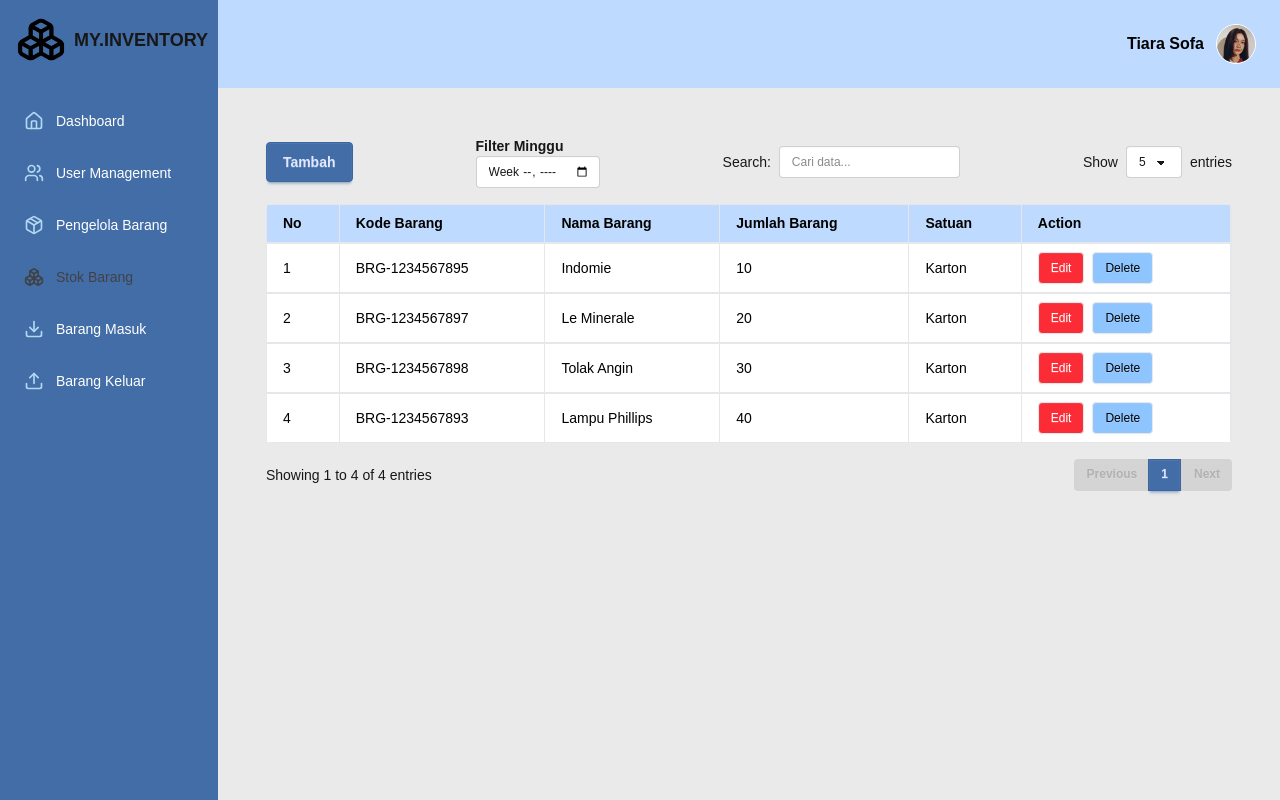
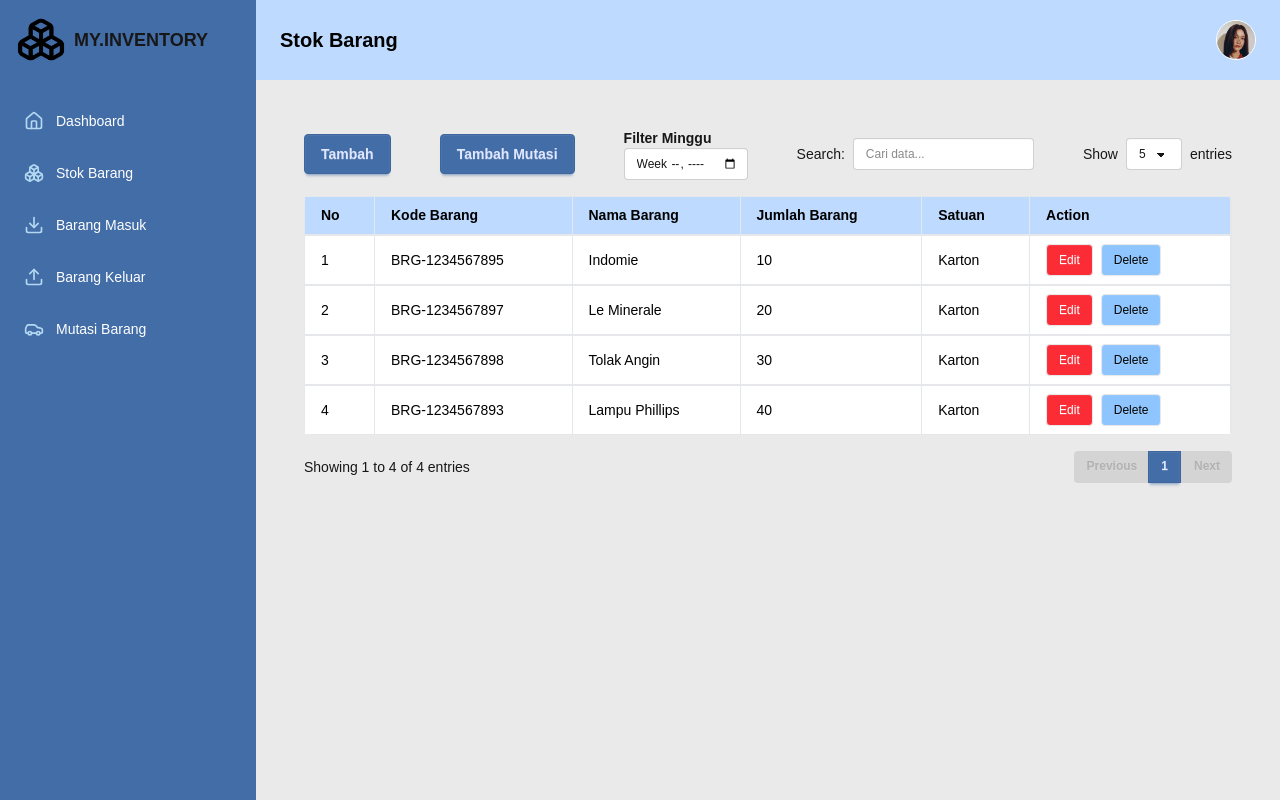
Before and after one commit to FarisAnugrah/inventory-frontend, a Next.js app: page /stok/admin in a window 1280 px wide. Built offline with nearby package versions, Linux system fonts and the light colour scheme.

Commit message:
added a view to Mutasi Barang, fixed the layout and navbar to make it a consistent size, and fixed the action

```diff
--- a/src/app/mutasiBarang/page.jsx
+++ b/src/app/mutasiBarang/page.jsx
@@ -0,0 +1,40 @@
+import Table from '@/components/Table';
+
+export default function pengelola() {
+    const columns = [
+        { header: "No", accessor: "no" },
+        { header: "Kode Mutasi", accessor: "kode" },
+        { header: "Nama Barang", accessor: "barang" },
+        { header: "Gudang Asal", accessor: "gud_asal" },
+        { header: "Gudang Tujuan", accessor: "gud_tujuan" },
+        { header: "Penanggung Jawab", accessor: "penanggung" },
+        { header: "Jumlah", accessor: "jumlah" },
+        { header: "Tanggal Mutasi", accessor: "mutasi" },
+    ];
+
+    const data = [
+        { no: 1, kode: "MT001", barang: "Indomie", gud_asal: "Jakarta", gud_tujuan: "Surabaya", penanggung: "Budianto", jumlah: "100", mutasi: "2022-02-23" },
+        { no: 2, kode: "MT002", barang: "Le Mineral", gud_asal: "Bogor", gud_tujuan: "Bandung", penanggung: "Budianto", jumlah: "120", mutasi: "2024-03-25" },
+        { no: 3, kode: "MT003", barang: "Tolak Angin", gud_asal: "Tangerang", gud_tujuan: "Kalimantan", penanggung: "Budianto", jumlah: "200", mutasi: "2023-05-25" },
+        { no: 4, kode: "MT004", barang: "Lampu Philips", gud_asal: "Depok", gud_tujuan: "Sulawesi", penanggung: "Budianto", jumlah: "250", mutasi: "2025-05-25" },
+    ];
+
+
+    return (
+    <div className="p-6">
+        <Table
+        columns={columns}
+        data={data}
+        showAddButton={false}
+        showAddMutasi={true}
+        showSearch={true}
+        showPagination={true}
+        showWeekFilter={true}
+        showControls={true}
+        showActions={false}
+        showDetailsOnly={false}
+        />
+
+    </div>
+    );
+}
--- a/src/app/stok/staff/page.jsx
+++ b/src/app/stok/staff/page.jsx
@@ -0,0 +1,38 @@
+import Table from '@/components/Table';
+
+export default function stok() {
+  <div className="flex items-center gap-2">
+              <span>Show</span>
+              <select className="select select-bordered select-sm w-20">
+                <option>10</option>
+                <option>25</option>
+                <option>50</option>
+              </select>
+              <span>entries</span>
+            </div>
+
+
+  const columns = [
+    { header: "No", accessor: "no" },
+    { header: "Kode Barang", accessor: "kode" },
+    { header: "Nama Barang", accessor: "nama" },
+    { header: "Jumlah Barang", accessor: "jumlah" },
+    { header: "Satuan", accessor: "satuan" },
+  ];
+
+  const data = [
+    { no: 1, kode: "BRG-1234567895", nama: "Indomie", jumlah: "10",  satuan: "Karton" },
+    { no: 2, kode: "BRG-1234567897", nama: "Le Minerale", jumlah: "20",  satuan: "Karton" },
+    { no: 3, kode: "BRG-1234567898", nama: "Tolak Angin", jumlah: "30",  satuan: "Karton" },
+    { no: 4, kode: "BRG-1234567893", nama: "Lampu Phillips", jumlah: "40", satuan: "Karton" },
+
+  ];
+  return (
+
+
+    <div className="p-6">
+      <Table columns={columns} data={data} />
+
+    </div>
+  );
+}
--- a/src/components/Table.jsx
+++ b/src/components/Table.jsx
@@ -4,21 +4,12 @@ import { useRouter } from 'next/navigation';
 import EditModal from './EditModal';
 import DeleteModal from './DeleteModal';
 
-import {
-    Table,
-    TableBody,
-    TableCaption,
-    TableCell,
-    TableHead,
-    TableHeader,
-    TableRow,
-} from "@/components/ui/table"
-
 export default function CustomTable(param) {
     const {
         columns = [],
         data = [],
         showAddButton = true,
+        showAddMutasi = true,
         showControls = true,
         showWeekFilter = true,
         showPagination = true,
@@ -30,7 +21,7 @@ export default function CustomTable(param) {
 
     const router = useRouter();
     const [searchTerm, setSearchTerm] = useState('');
-    const [entries, setEntries] = useState(entriesOptions[0]); // FIX: defaultEntries undefined → pakai default dari entriesOptions
+    const [entries, setEntries] = useState(entriesOptions?.[0] || 5);
     const [page, setPage] = useState(1);
     const [selectedWeek, setSelectedWeek] = useState('');
     const [showEdit, setShowEdit] = useState(false);
@@ -49,10 +40,10 @@ export default function CustomTable(param) {
 
     const isDateInWeek = (dateStr, weekStr) => {
         const date = new Date(dateStr);
-        const inputWeek = new Date(`${weekStr}-1`);
-        const endOfWeek = new Date(inputWeek);
-        endOfWeek.setDate(inputWeek.getDate() + 6);
-        return date >= inputWeek && date <= endOfWeek;
+        const weekStart = new Date(`${weekStr}-1`);
+        const weekEnd = new Date(weekStart);
+        weekEnd.setDate(weekStart.getDate() + 6);
+        return date >= weekStart && date <= weekEnd;
     };
 
     const filteredData = data.filter(row => {
@@ -67,12 +58,17 @@ export default function CustomTable(param) {
     const startIndex = (page - 1) * entries;
     const displayedData = filteredData.slice(startIndex, startIndex + entries);
 
+    const shouldShowActionColumn = showActions || showDetailsOnly;
+
     return (
         <div className="w-full">
             {showControls && (
                 <div className="flex flex-col md:flex-row justify-between items-center mb-4 gap-4">
                     {showAddButton && (
                         <button onClick={handleAdd} className="btn btn-primary">Tambah</button>
+                    )}
+                    {showAddMutasi && (
+                        <button onClick={handleAdd} className="btn btn-primary">Tambah Mutasi</button>
                     )}
                     {showWeekFilter && (
                         <div className="flex flex-col">
@@ -131,8 +127,7 @@ export default function CustomTable(param) {
                                     {col.header}
                                 </th>
                             ))}
-
-                        {showActions && (
+                            {shouldShowActionColumn && (
                                 <th className="py-2 px-4 border-r border-gray-200">Action</th>
                             )}
                         </tr>
@@ -144,9 +139,10 @@ export default function CustomTable(param) {
                                     <td key={colIndex} className="py-2 px-4 border-t border-r border-gray-200">
                                         {col.accessor === 'no'
                                             ? startIndex + rowIndex + 1
-                                            : row[col.accessor]}
+                                            : row[col.accessor] ?? '-'}
                                     </td>
                                 ))}
+                                {shouldShowActionColumn && (
                                     <td className="py-2 px-4 border-t border-r border-gray-200">
                                         <div className="flex gap-2">
                                             {showDetailsOnly ? (
@@ -157,6 +153,8 @@ export default function CustomTable(param) {
                                                     Detail
                                                 </button>
                                             ) : (
+                                                <>
+                                                    {showActions && (
                                                         <>
                                                             <button
                                                                 className="btn btn-sm text-white bg-red-500 font-normal"
@@ -172,9 +170,11 @@ export default function CustomTable(param) {
                                                             </button>
                                                         </>
                                                     )}
+                                                </>
+                                            )}
                                         </div>
                                     </td>
-
+                                )}
                             </tr>
                         ))}
                     </tbody>
@@ -204,7 +204,6 @@ export default function CustomTable(param) {
                         </button>
                     </div>
                 </div>
-
             )}
 
             {/* MODAL */}
--- a/src/providers/LayoutProvider.jsx
+++ b/src/providers/LayoutProvider.jsx
@@ -16,7 +16,7 @@ import { useEffect, useState } from "react";
 
 export default function LayoutProvider({ children }) {
   const pathname = usePathname();
-  const [role, setRole] = useState("admin"); // default sementara
+  const [role, setRole] = useState("admin");
   const [menus, setMenus] = useState([]);
 
   const menuByRoles = {
@@ -30,10 +30,10 @@ export default function LayoutProvider({ children }) {
     ],
     staff: [
       { icon: <Home size={20} />, label: "Dashboard", href: "/dashboard/staff" },
-      { icon: <Car size={20} />, label: "Mutasi Barang", href: "/mutasiBarang" },
       { icon: <Boxes size={20} />, label: "Stok Barang", href: "/stok/staff" },
       { icon: <Download size={20} />, label: "Barang Masuk", href: "/barangMasuk/staff" },
       { icon: <Upload size={20} />, label: "Barang Keluar", href: "/barangKeluar/staff" },
+      { icon: <Car size={20} />, label: "Mutasi Barang", href: "/mutasiBarang" },
     ],
     manager: [
       { icon: <Home size={20} />, label: "Dashboard", href: "/dashboard/admin" },
@@ -45,8 +45,26 @@ export default function LayoutProvider({ children }) {
     ],
   };
 
+  const getPageTitle = (path) => {
+    const titles = {
+      "/dashboard/admin": "Dashboard",
+      "/dashboard/staff": "Dashboard",
+      "/dashboard/manager": "Dashboard",
+      "/pengelola-pengguna": "Manajemen Pengguna",
+      "/pengelola-kategori": "Pengelola Barang",
+      "/stok/admin": "Stok Barang",
+      "/stok/staff": "Stok Barang",
+      "/barangMasuk/admin": "Barang Masuk",
+      "/barangMasuk/staff": "Barang Masuk",
+      "/barangKeluar/admin": "Barang Keluar",
+      "/barangKeluar/staff": "Barang Keluar",
+      "/mutasiBarang": "Mutasi Barang Antar Gudang",
+    };
+    return titles[path] || "Halaman";
+  };
+
   useEffect(() => {
-    const storedRole = localStorage.getItem("role") || "admin"; // fallback ke admin
+    const storedRole = "staff";
     setRole(storedRole);
     setMenus(menuByRoles[storedRole] || []);
   }, []);
@@ -55,7 +73,8 @@ export default function LayoutProvider({ children }) {
     <>
       {!pathname.includes("/auth") ? (
         <div className="w-full flex overflow-hidden">
-          <aside className="h-screen bg-primary w-64 p-4">
+          {/* Sidebar */}
+          <aside className="h-screen bg-primary w-64 p-4 shrink-0">
             <div className="flex items-center gap-2 mb-10">
               <Image
                 src="/assets/images/box.png"
@@ -74,8 +93,7 @@ export default function LayoutProvider({ children }) {
                   className={`flex items-center justify-between text-sm p-2 rounded-lg
                     ${pathname === item.href
                       ? "text-[#414245]"
-                      : "text-[#FFFFFF] hover:text-gray-600"}
-                  `}
+                      : "text-[#FFFFFF] hover:text-gray-600"}`}
                 >
                   <div className="flex items-center gap-3">
                     <div
@@ -98,20 +116,35 @@ export default function LayoutProvider({ children }) {
             </nav>
           </aside>
 
-          <div className="flex flex-col h-screen w-full">
-            <header className="flex justify-end bg-blue-200 text-black p-6 font-semibold gap-3 items-center">
-              Tiara Sofa
+          {/* Konten */}
+          <div className="flex flex-col h-screen w-full overflow-hidden">
+            <header className="h-20 flex justify-between bg-blue-200 text-black px-6 py-4 font-semibold items-center">
+              <h1 className="text-xl">{getPageTitle(pathname)}</h1>
+
+              <div className="relative group cursor-pointer">
                 <img
                   src="/assets/images/profiletest.jpg"
                   alt="profile"
                   width={40}
                   height={40}
-                className="rounded-full border-1 border-white"
+                  className="rounded-full border border-white"
                 />
+                <div className="absolute right-0 mt-2 w-32 bg-white border border-gray-200 rounded shadow-md opacity-0 group-hover:opacity-100 transition-opacity z-50">
+                  <button
+                    onClick={() => {
+                      // logika logout sesungguhnya bisa tambahkan di sini
+                      console.log("Logout clicked");
+                    }}
+                    className="w-full px-4 py-2 text-sm hover:bg-gray-100 text-left"
+                  >
+                    Logout
+                  </button>
+                </div>
+              </div>
             </header>
 
-            <main className="flex-1 bg-[var(-background)] p-6 overflow-auto">
-              {children}
+            <main className="flex-1 bg-[var(--background)] p-6 overflow-auto">
+              <div className="w-full overflow-x-auto">{children}</div>
             </main>
           </div>
         </div>
```
Lines whose indentation alone changed are shown as unchanged.
